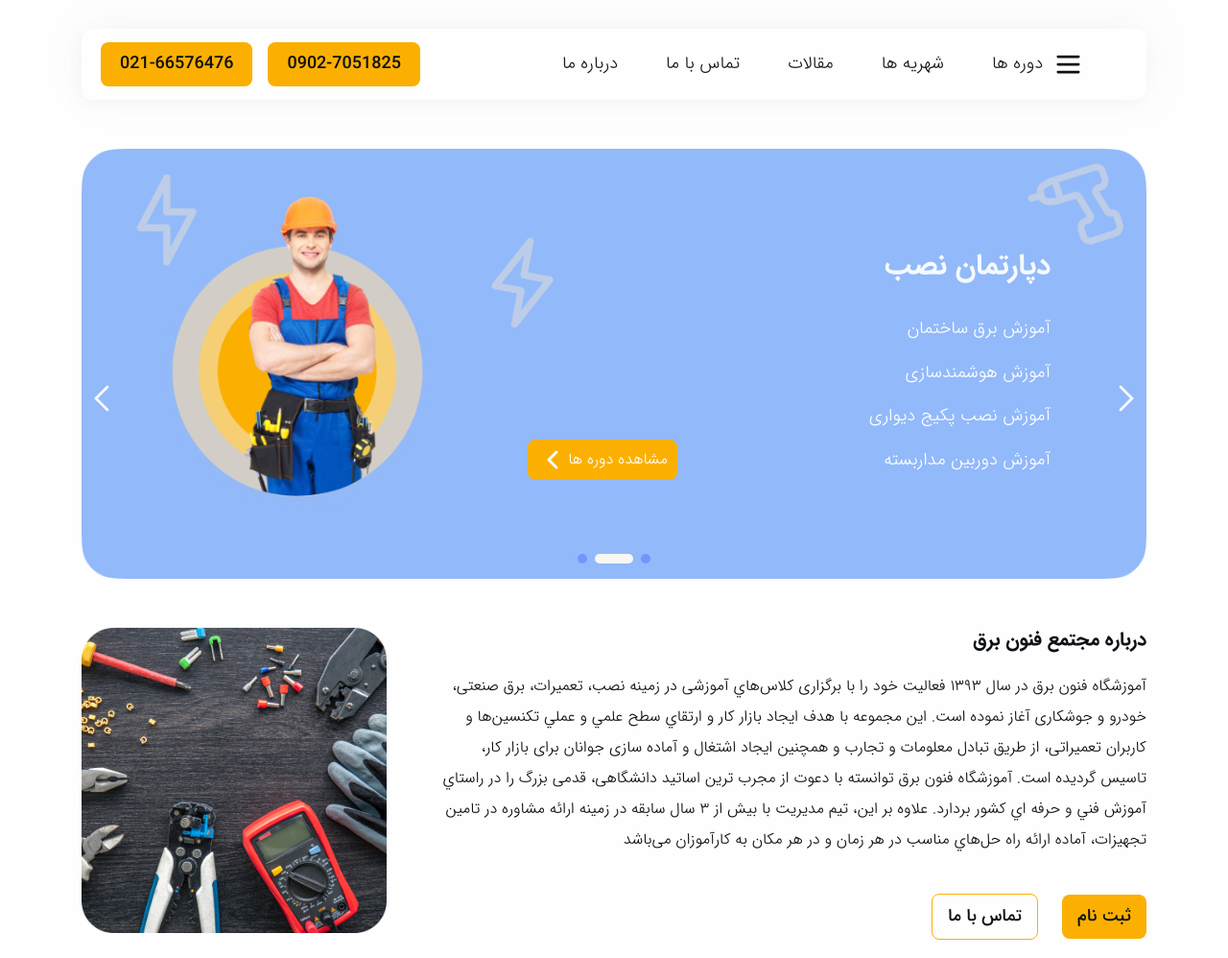
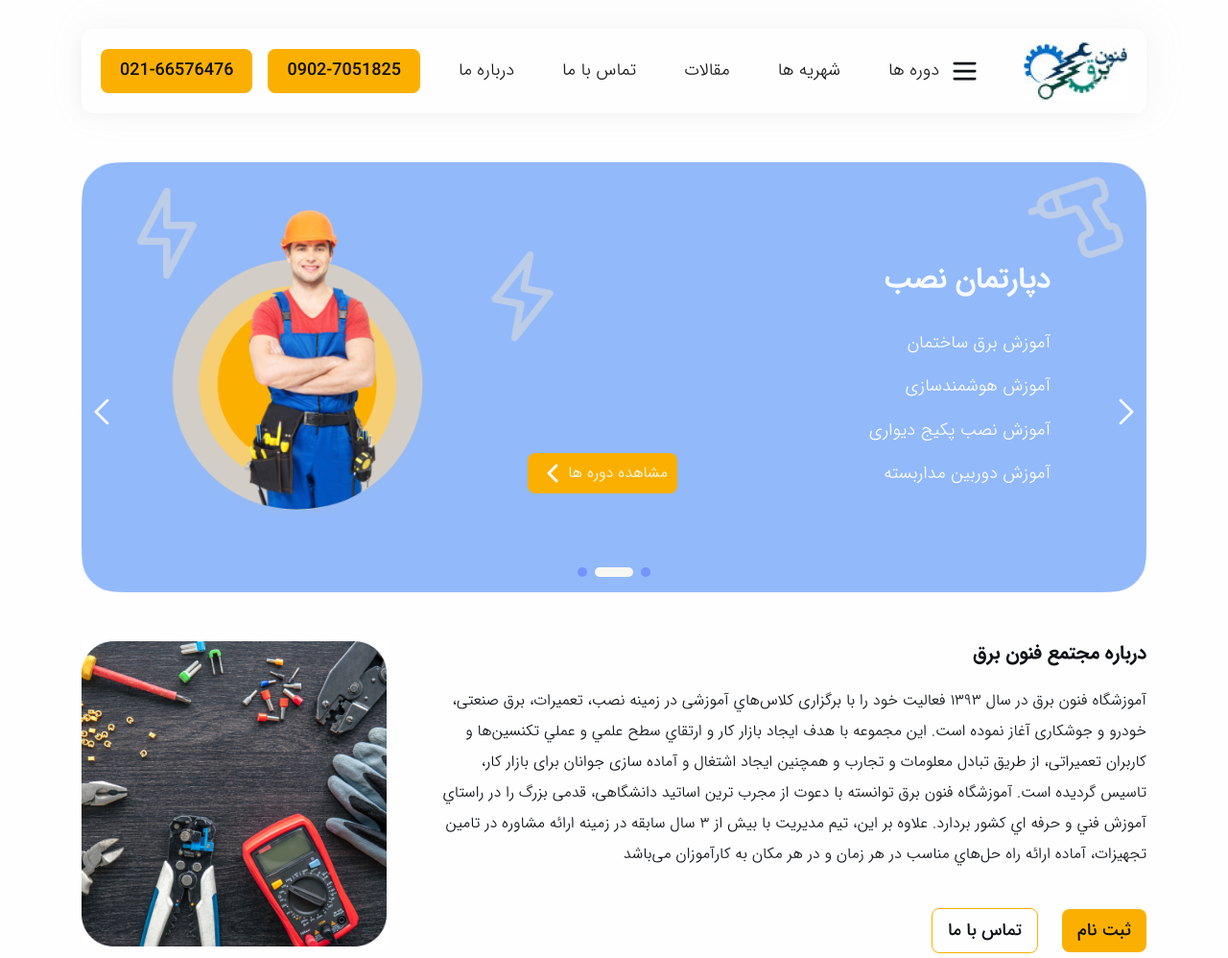
Before and after one commit to poriansh/Site-template-fononbargh, a plain HTML site: page index.html in a window 1280 px wide. Shown: the top 998 px of the page at 96% size. Drawn offline with Linux system fonts and the light colour scheme; the site is published under a folder, as on GitHub Pages, so addresses that start at the root find nothing.

Commit message:
fix:logo

```diff
--- a/index.html
+++ b/index.html
@@ -19,7 +19,7 @@
             <div class="header-werraper">
                 <nav class="nav">
                     <div class="logo">
-                        <img src="/images/home/Group 173.png" alt="" class="logo-img">
+                        <img src="images/home/Group 173.png" alt="" class="logo-img">
                     </div>
                     <ul class="menu">
                         <li class="menu__item">
```
